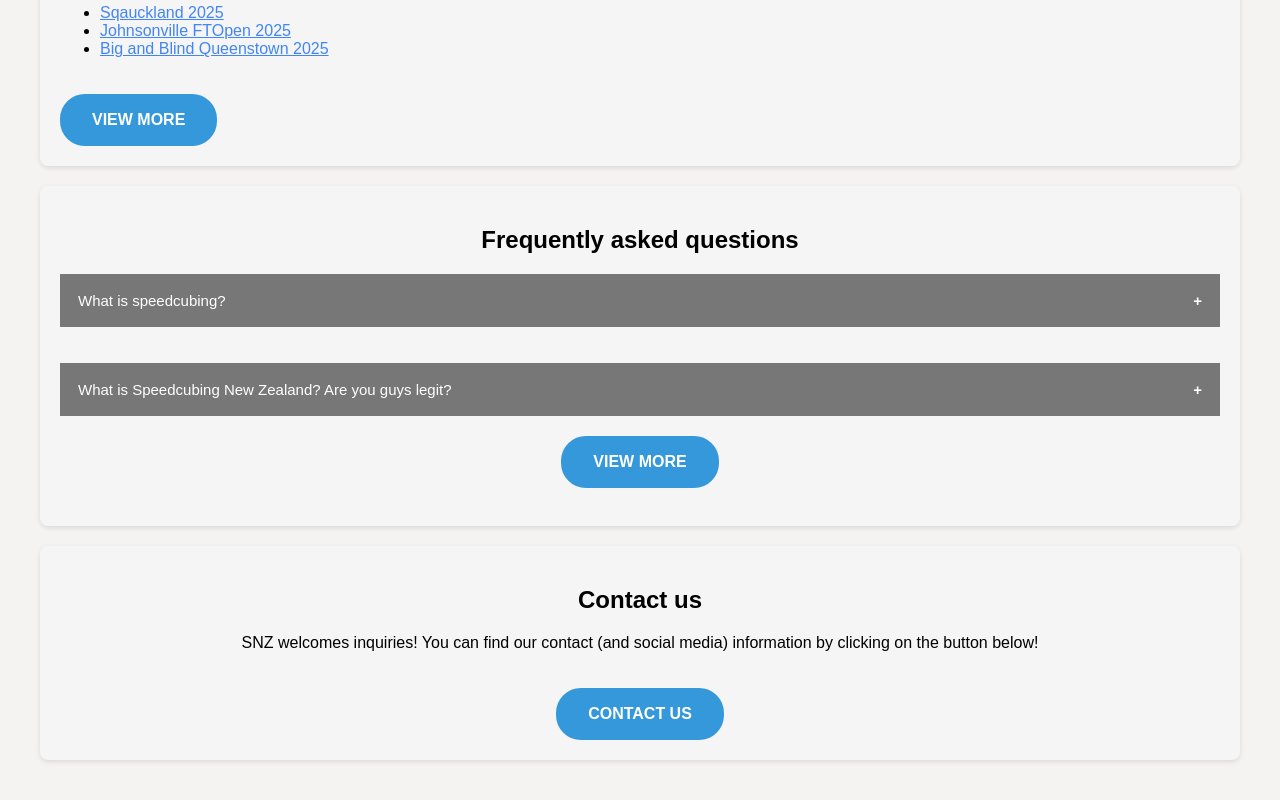
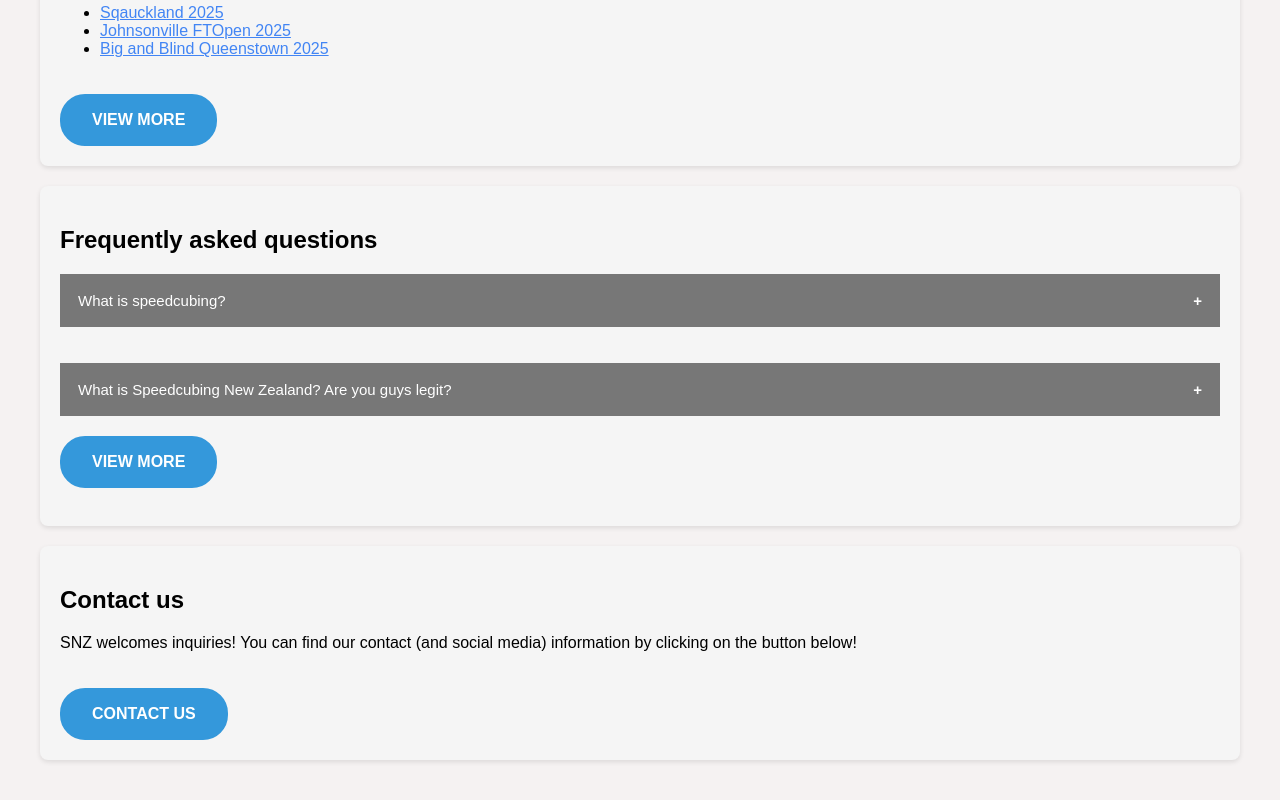
Before and after one commit to OWelton-Rosie/prospective-SNZ-website, a plain HTML site: page index.html in a window 1280 px wide. Shown: the part 1382-2182 px from the top of the page. Drawn offline with Linux system fonts and the light colour scheme.

Commit message:
Update sections.css

```diff
--- a/styles/sections.css
+++ b/styles/sections.css
@@ -1,7 +1,5 @@
 /* Section styles */
 .about-section,
-.faq-section,
-.contact-section,
 .staff-section {
   background-color: #f5f5f5;
   color: black;
@@ -24,7 +22,10 @@
 }
 
 
-.upcoming-comps-section {
+.upcoming-comps-section,
+.past-comps-section,
+.faq-section,
+.contact-section {
   background-color: #f5f5f5;
   color: black;
   text-align: left;
```
